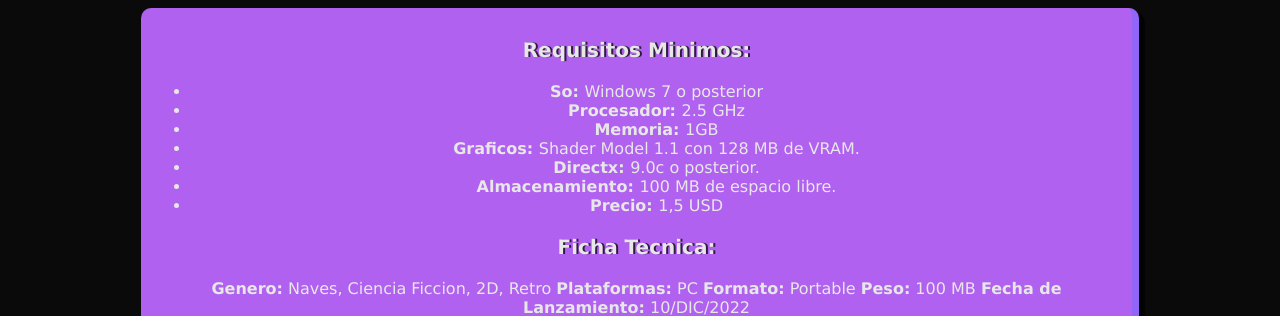
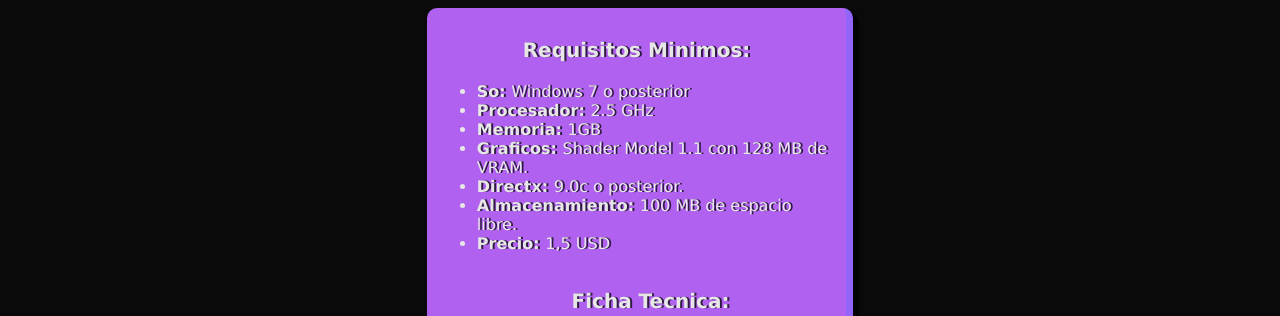
Before and after one commit to AbrahamSegura/StartP, a website: page page/requicitos.html in a window 1280 px wide. Shown: the part 484-800 px from the top of the page. Drawn offline with Linux system fonts and the light colour scheme.

Commit message:
add tag mediaquery to pages html

```diff
--- a/css/style.css
+++ b/css/style.css
@@ -171,3 +171,28 @@
   border-bottom: 7px solid var(--theme-dark-primary-color);
   border-right: 7px solid var(--theme-dark-primary-color);
 }
+
+.list-title {
+  align-self: center;
+  font-size: var(--fl);
+  font-weight: 600;
+  text-shadow: var(--shadow-text);
+}
+
+.list-content {
+  display: flex;
+  flex-direction: column;
+  text-align: initial;
+}
+
+.item-list-content {
+  font-size: var(--fm);
+  text-shadow: var(--shadow-text);
+}
+
+.list-data {
+  display: flex;
+  flex-direction: column;
+  align-items: flex-start;
+  padding-left: var(--fxl);
+}
--- a/page/requicitos.html
+++ b/page/requicitos.html
@@ -7,6 +7,7 @@
   <link rel="shortcut icon" href="https://res.cloudinary.com/dm2qtlnit/image/upload/v1668618025/favicon_cq6yr2.png"
     type="image/x-icon">
   <link rel="stylesheet" href="./../css/style.css">
+  <link rel="stylesheet" href="./../css/mediaquery.css">
   <title>StarPoint</title>
 </head>
 
```
Also changed, not shown: index.html (+1 -0 lines), page/acerca.html (+1 -0 lines), page/proximante.html (+1 -0 lines).
